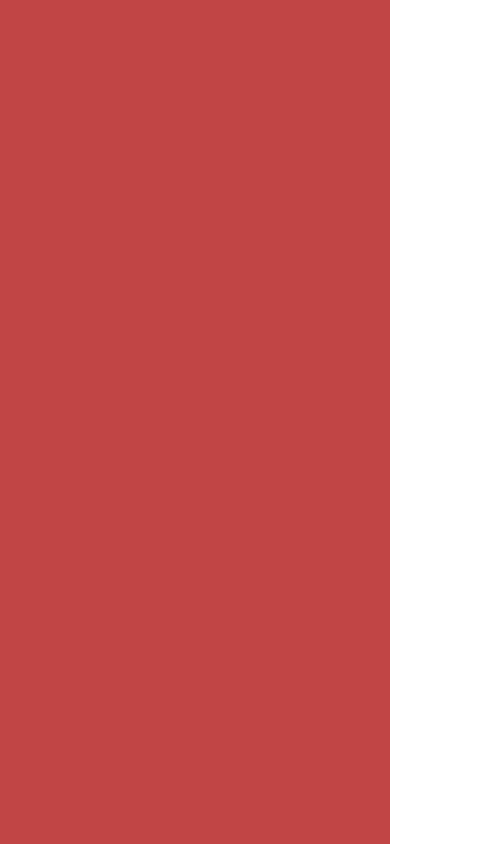
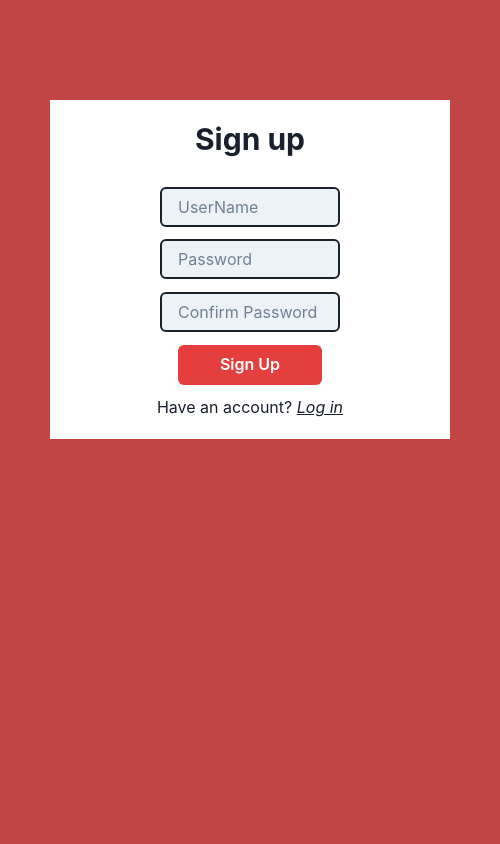
Before and after one commit to Pcocyo/ChatApp, a React (Vite) app: page / in a window 390 px wide. Shown: the whole page, 500 px wide, since content can reach past the window. Built offline with nearby package versions, Linux system fonts and the light colour scheme.

Commit message:
responsive loginSignup Frontend

```diff
--- a/src/component/HomePage.jsx
+++ b/src/component/HomePage.jsx
@@ -5,6 +5,8 @@ import { Grid,GridItem,Box,useBreakpointValue, Input,Heading, Button,Text} from
 
 
 const SignUp = (props)=>{
+  const screenWidth = useBreakpointValue({ base: 'sm', md: 'md', lg: 'lg', xl: 'xl' })
+
   const inputStyle = {
     variant: 'filled',
     autoComplete: 'true',
@@ -21,7 +23,6 @@ const SignUp = (props)=>{
     mt: '0.8rem',
     type: {}
   }
-
   const [userName,setUserName] = useState('')
   const [password,setPassword] = useState('')
   const [cPassword,setcPassword] = useState('')
@@ -29,7 +30,7 @@ const SignUp = (props)=>{
     //what happen if they clicked on sign up button
   }
   return(
-    <Box display='flex' justifyContent='center' h='80%' alignItems='center'  flexDir='column'>
+    <Box p='20px' display='flex' justifyContent='center' h='100%' alignItems='center'  flexDir='column' bgColor='white'>
 
         <Heading size='xl' mb='14px'> Sign up</Heading>
 
@@ -41,7 +42,7 @@ const SignUp = (props)=>{
 
         <Button onClick={(e)=>{BtnClick()}}colorScheme='red' mt='0.8rem' w='40%'>Sign Up</Button>
 
-        <Text>Have an account? <i onClick={(e)=>props.props.setLogin(!props.props.login)}
+        <Text mt='10px'>Have an account? <i onClick={(e)=>props.props.setLogin(!props.props.login)}
         style={{textDecoration:'underline',cursor:'pointer',block:'inline'}}>Log in</i></Text>
 
     </Box>
@@ -73,7 +74,7 @@ const Login = (props)=>{
 
   }
   return(
-    <Box display='flex' justifyContent='center' h='80%' alignItems='center'  flexDir='column'>
+    <Box p='20px' display='flex' justifyContent='center' h='100%' alignItems='center'  flexDir='column' bgColor='white'>
 
         <Heading size='xl' mb='14px'> Log in</Heading>
 
@@ -83,7 +84,7 @@ const Login = (props)=>{
 
         <Button onClick={(e)=>{BtnClick()}}colorScheme='red' mt='0.8rem' w='40%'>Log In</Button>
 
-        <Text>Dont Have An Account? <i onClick={(e)=>props.props.setLogin(!props.props.login)}
+        <Text mt='10px'>Dont Have An Account? <i onClick={(e)=>props.props.setLogin(!props.props.login)}
         style={{textDecoration:'underline',cursor:'pointer',block:'inline'}}>Register</i></Text>
     </Box>
   )
@@ -93,7 +94,7 @@ const HomePage = () => {
   let [login,setLogin] = useState(false)
   return (
 
-    <Box>
+    <Box bgColor='#C14545' display='flex' flexDirection='column' h='100vh' minWidth='500px'>
             {(screenWidth === 'lg' || screenWidth === 'xl') && (
                     <Box>
                     <Grid
@@ -107,8 +108,10 @@ const HomePage = () => {
                     </Grid>
                     </Box>
                 )}
-            <Box bgColor='#C14545' h='100vh'>
-            </Box>
+              <Box p='20%' px='10%'>
+              {login ? <Login props={{login,setLogin}}/>:<SignUp props={{login,setLogin}}/>}
+
+              </Box>
     </Box>
   )
 }
```
